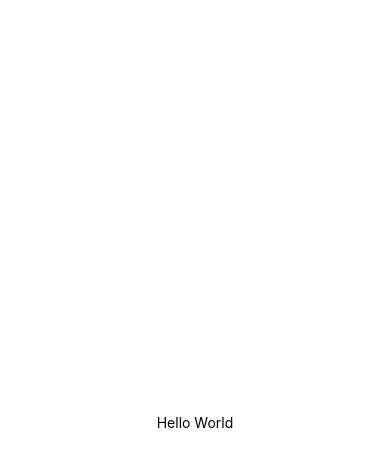
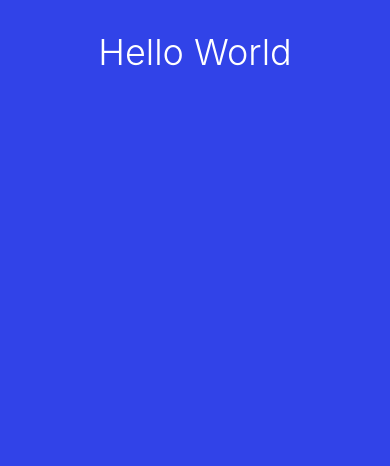
Before and after one commit to Skipancho/react_native_tutorial, a React Native app: screen / in a window 390 px wide. Shown: the top 466 px of the page. Built offline with nearby package versions, Linux system fonts and the light colour scheme.

Commit message:
배경색 및  타이틀 변경

```diff
--- a/App.js
+++ b/App.js
@@ -4,7 +4,7 @@ import {SafeAreaView, StyleSheet, Text} from 'react-native'
 const App = () => {
   return (
     <SafeAreaView style={styles.container}>
-      <Text>Hello World</Text>
+      <Text style={styles.appTitle}>Hello World</Text>
     </SafeAreaView>
   );
 };
@@ -12,9 +12,16 @@ const App = () => {
 const styles = StyleSheet.create({
   container: {
     flex: 1,
-    backgroundColor: '#fff',
-    alignItems: 'center',
-    justifyContent: 'center',
+    backgroundColor: '#3143e8',
+  },
+  appTitle: {
+    color: '#fff',
+    fontSize: 36,
+    marginTop: 30,
+    marginBottom: 30,
+    fontWeight: '300',
+    textAlign: 'center',
+    backgroundColor: '#3143e8',
   },
 });
 
```
